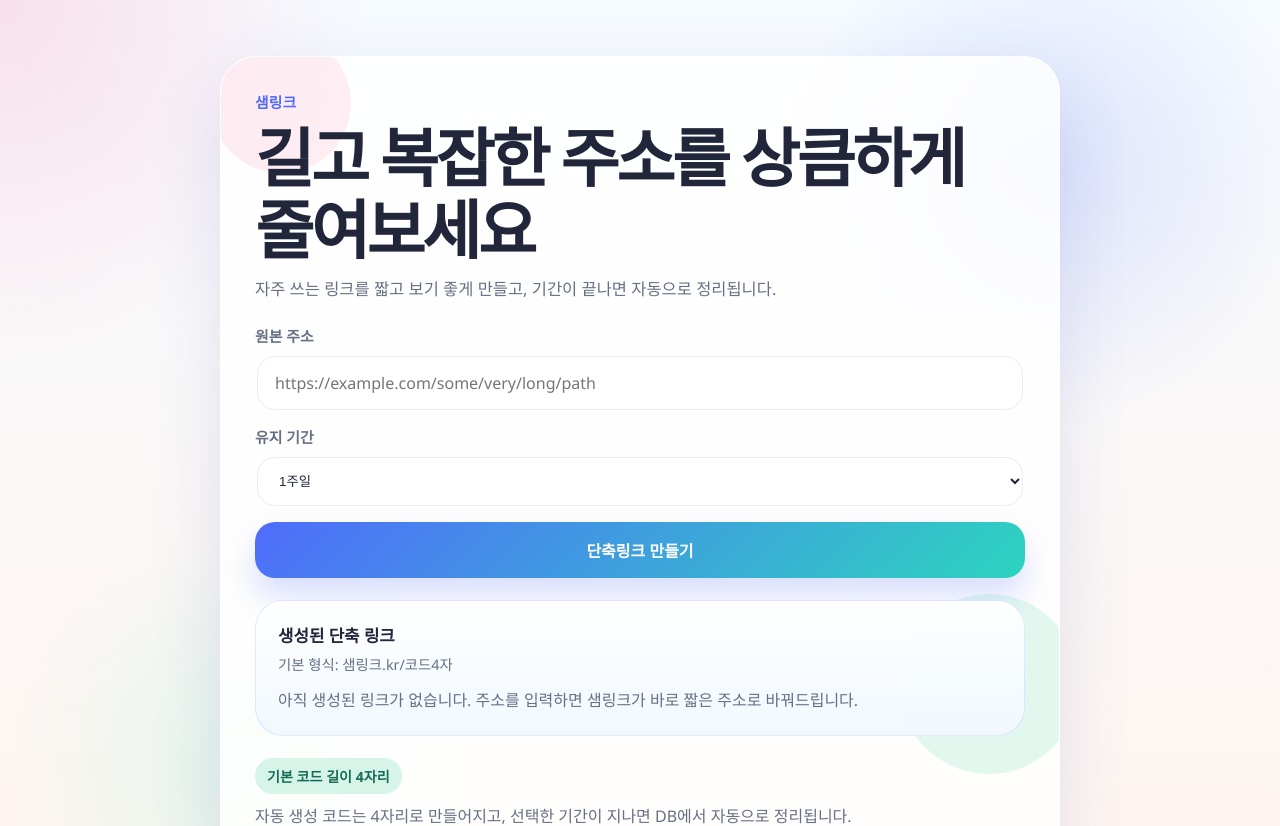
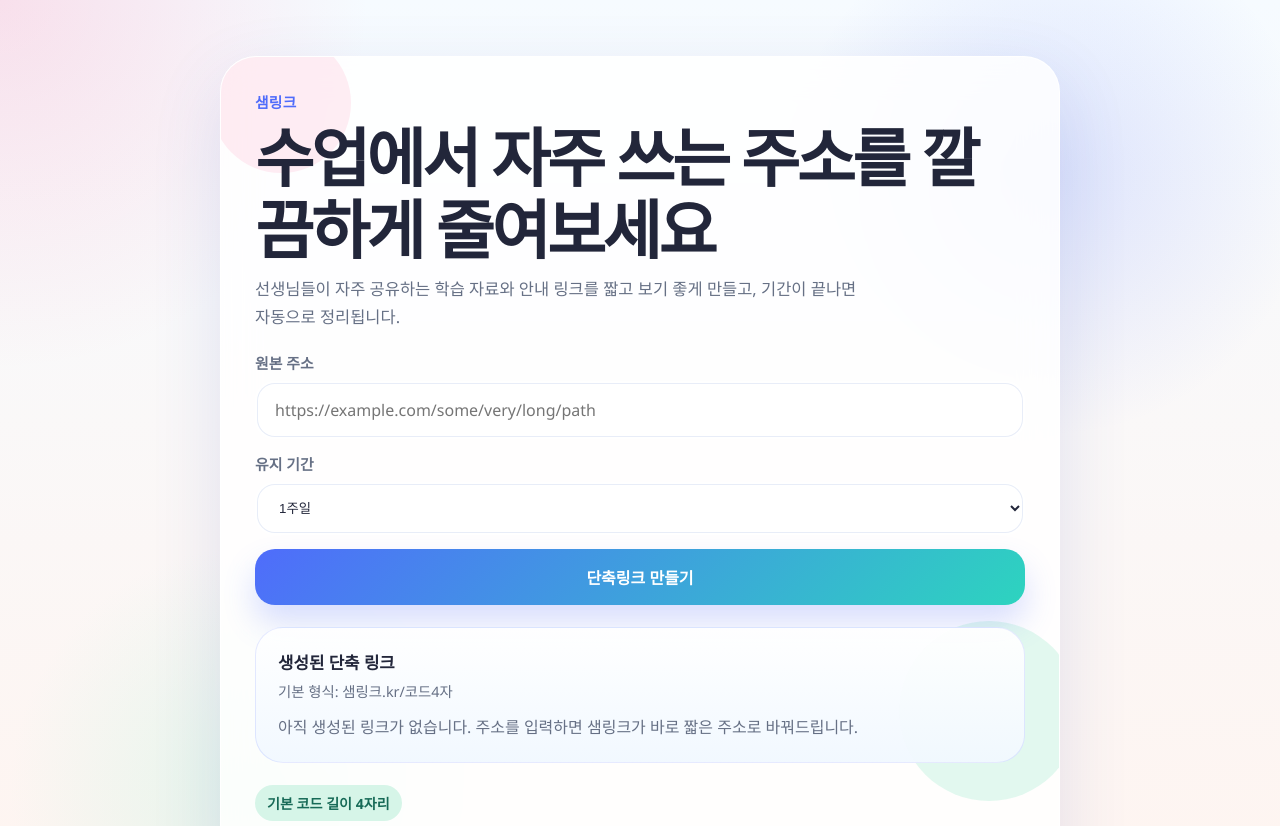
Before and after one commit to 01056649000yoo/URL, a Next.js app: page / in a window 1280 px wide. Shown: the top 826 px of the page. Built offline with nearby package versions, Linux system fonts and the light colour scheme.

Commit message:
Update hero copy for teachers

```diff
--- a/app/page.tsx
+++ b/app/page.tsx
@@ -106,9 +106,10 @@ export default function HomePage() {
 
         <div className="intro">
           <p className="eyebrow">{BRAND_NAME}</p>
-          <h1>길고 복잡한 주소를 상큼하게 줄여보세요</h1>
+          <h1>수업에서 자주 쓰는 주소를 깔끔하게 줄여보세요</h1>
           <p className="lead">
-            자주 쓰는 링크를 짧고 보기 좋게 만들고, 기간이 끝나면 자동으로 정리됩니다.
+            선생님들이 자주 공유하는 학습 자료와 안내 링크를 짧고 보기 좋게 만들고, 기간이
+            끝나면 자동으로 정리됩니다.
           </p>
         </div>
 
```
